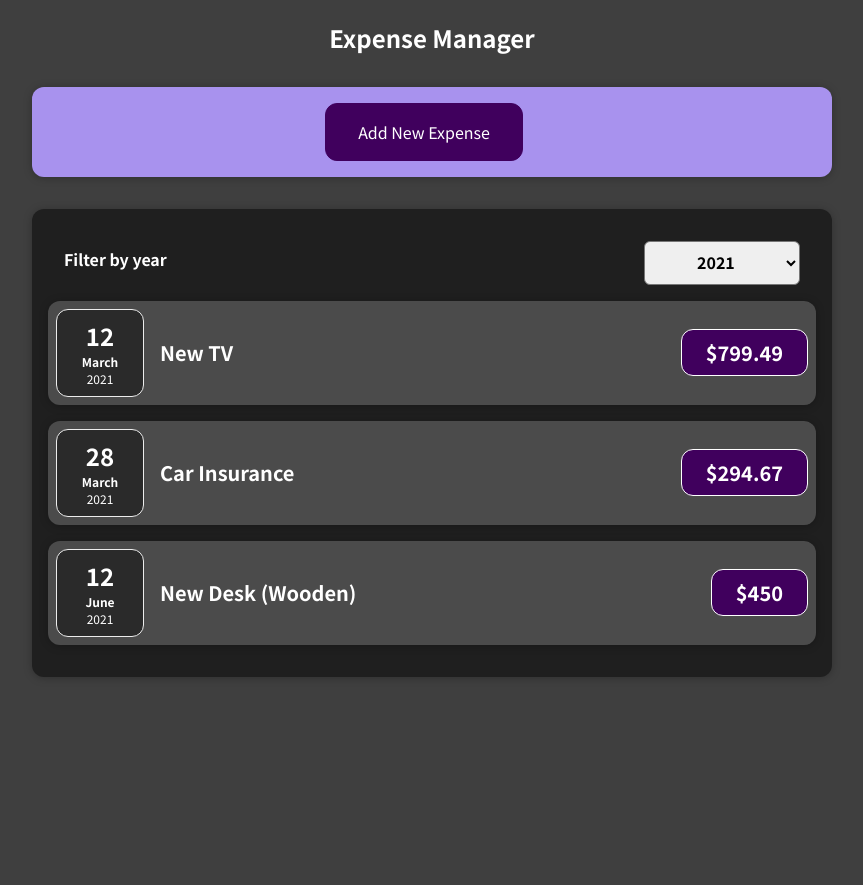
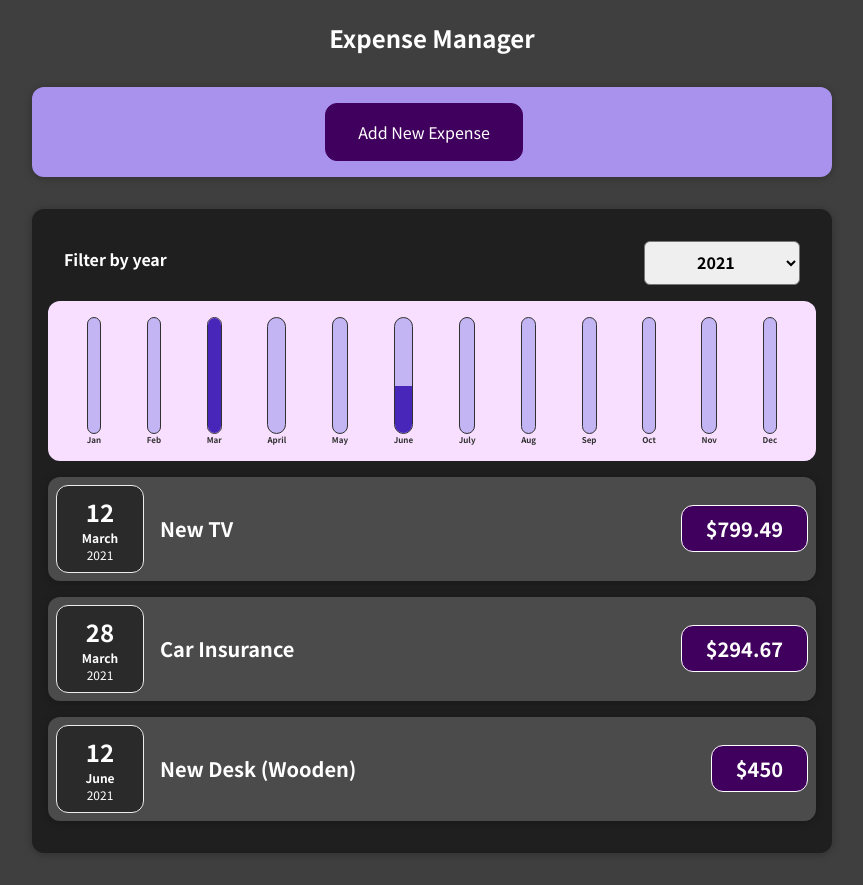
Before and after one commit to rchirag101/ReactJSLearning, a React (Create React App) app in the folder react-complete-guide/: page / in a window 1280 px wide. Shown: the whole page, without its empty margins (208-1071 px from the left). Before the commit the page ends 800 px from the top, so only its background shows below. Built offline with nearby package versions, Linux system fonts and the light colour scheme.

Commit message:
added ExpensesChart in Expenses

```diff
--- a/react-complete-guide/src/components/Expenses.js
+++ b/react-complete-guide/src/components/Expenses.js
@@ -3,6 +3,7 @@ import ExpensesFilter from "./ExpensesFilter";
 import Card from "./Card";
 import ExpensesList from "./ExpensesList";
 import "./css/Expenses.css";
+import ExpensesChart from "./ExpensesChart";
 
 function Expenses(props) {
     const [filteredYear, setFilteredYear] = useState("2021");
@@ -22,6 +23,7 @@ function Expenses(props) {
                 selected={filteredYear}
                 onChangeFilter={filterChangeHandler}
             />
+            <ExpensesChart expenses={filteredExpenses} />
             <ExpensesList items={filteredExpenses} />
         </Card>
     );
```
